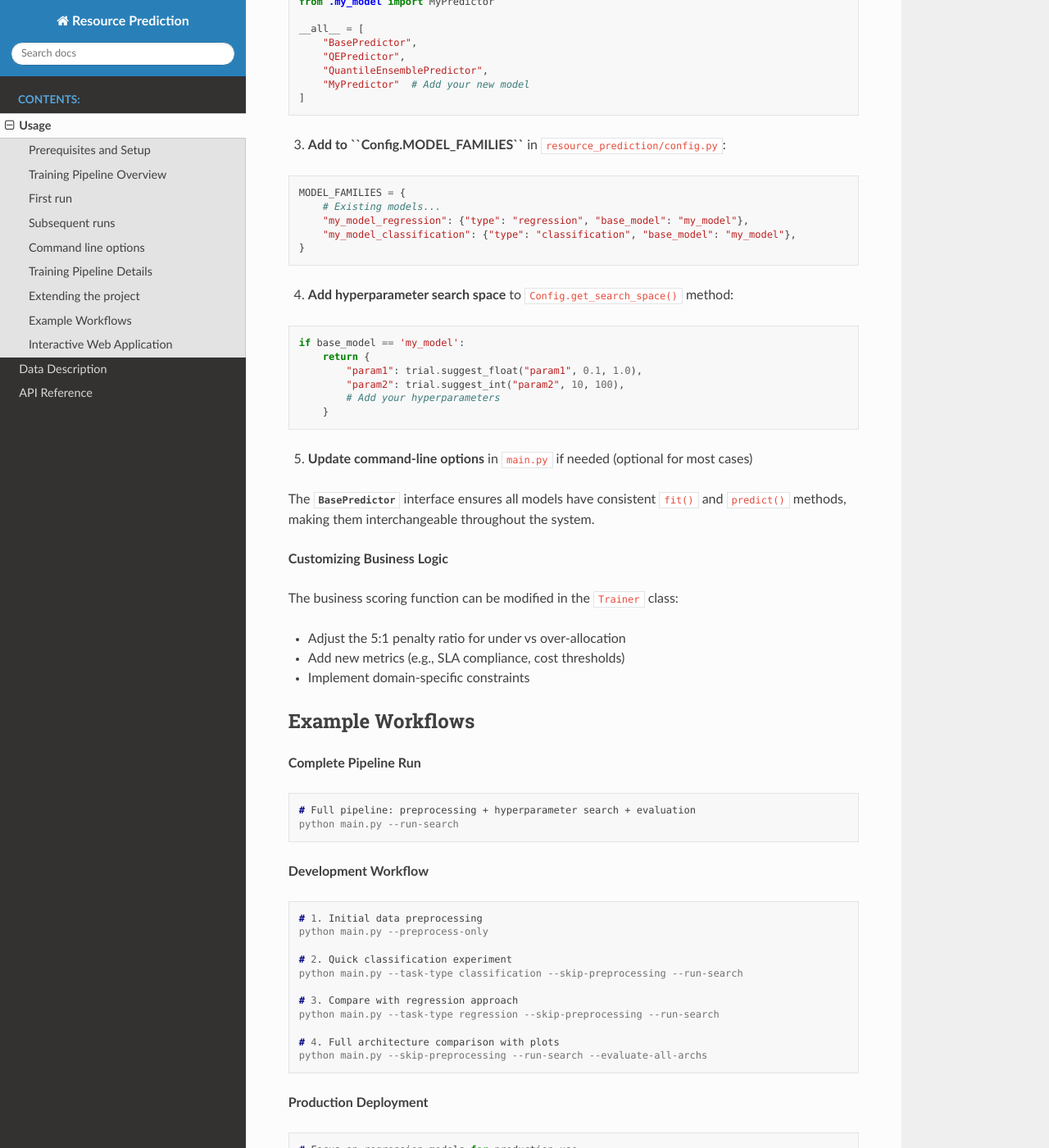
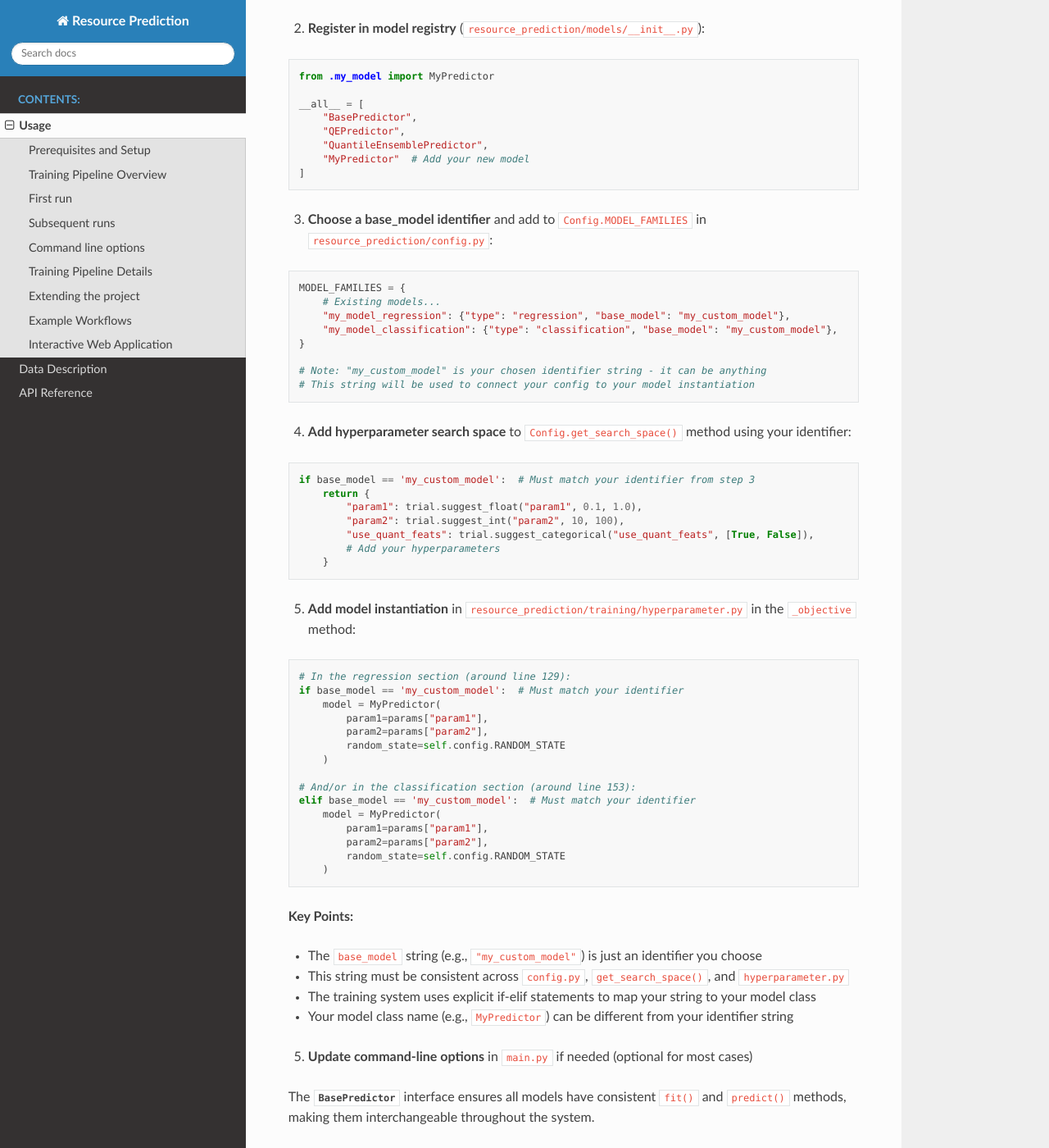
Before and after one commit to Zmart64/SAPResourceOptimizer, a Sphinx documentation site: the page built from docs/usage.rst, in a window 1280 px wide and 1400 px high, scrolled down 5259 px. Shown: the whole window at 82% size. Built offline with Sphinx 7.4.7 and the Read the Docs theme 3.1.0, drawn with Linux system fonts in a browser that asks for light colours; some of the changed text lies outside the part shown.

Commit message:
Fix model registration documentation with detailed step-by-step process
Co-authored-by: edblu1 <82657768+edblu1@users.noreply.github.com>

```diff
--- a/docs/usage.rst
+++ b/docs/usage.rst
@@ -210,7 +210,7 @@ additional families automatically when the configuration is updated.
 
 **Adding New Models**
 
-The unified architecture makes extending the system straightforward:
+The unified architecture makes extending the system straightforward. Here's the complete process using an example `MyPredictor` model:
 
 1. **Create model implementation** extending :class:`~resource_prediction.models.base.BasePredictor`:
 
@@ -220,6 +220,10 @@ The unified architecture makes extending the system straightforward:
    from .base import BasePredictor
 
    class MyPredictor(BasePredictor):
+       def __init__(self, param1=0.5, param2=50, **kwargs):
+           self.param1 = param1
+           self.param2 = param2
+
        def fit(self, X, y, **fit_params):
            # Your implementation
            pass
@@ -241,26 +245,57 @@ The unified architecture makes extending the system straightforward:
        "MyPredictor"  # Add your new model
    ]
 
-3. **Add to ``Config.MODEL_FAMILIES``** in ``resource_prediction/config.py``:
+3. **Choose a base_model identifier** and add to ``Config.MODEL_FAMILIES`` in ``resource_prediction/config.py``:
 
 .. code-block:: python
 
    MODEL_FAMILIES = {
        # Existing models...
-       "my_model_regression": {"type": "regression", "base_model": "my_model"},
-       "my_model_classification": {"type": "classification", "base_model": "my_model"},
+       "my_model_regression": {"type": "regression", "base_model": "my_custom_model"},
+       "my_model_classification": {"type": "classification", "base_model": "my_custom_model"},
    }
 
-4. **Add hyperparameter search space** to ``Config.get_search_space()`` method:
+   # Note: "my_custom_model" is your chosen identifier string - it can be anything
+   # This string will be used to connect your config to your model instantiation
+
+4. **Add hyperparameter search space** to ``Config.get_search_space()`` method using your identifier:
 
 .. code-block:: python
 
-   if base_model == 'my_model':
+   if base_model == 'my_custom_model':  # Must match your identifier from step 3
        return {
            "param1": trial.suggest_float("param1", 0.1, 1.0),
            "param2": trial.suggest_int("param2", 10, 100),
+           "use_quant_feats": trial.suggest_categorical("use_quant_feats", [True, False]),
            # Add your hyperparameters
        }
+
+5. **Add model instantiation** in ``resource_prediction/training/hyperparameter.py`` in the ``_objective`` method:
+
+.. code-block:: python
+
+   # In the regression section (around line 129):
+   if base_model == 'my_custom_model':  # Must match your identifier
+       model = MyPredictor(
+           param1=params["param1"],
+           param2=params["param2"],
+           random_state=self.config.RANDOM_STATE
+       )
+
+   # And/or in the classification section (around line 153):
+   elif base_model == 'my_custom_model':  # Must match your identifier
+       model = MyPredictor(
+           param1=params["param1"],
+           param2=params["param2"],
+           random_state=self.config.RANDOM_STATE
+       )
+
+**Key Points:**
+
+- The ``base_model`` string (e.g., ``"my_custom_model"``) is just an identifier you choose
+- This string must be consistent across ``config.py``, ``get_search_space()``, and ``hyperparameter.py``
+- The training system uses explicit if-elif statements to map your string to your model class
+- Your model class name (e.g., ``MyPredictor``) can be different from your identifier string
 
 5. **Update command-line options** in ``main.py`` if needed (optional for most cases)
 
```
Also changed, not shown: README.md (+37 -7 lines).
